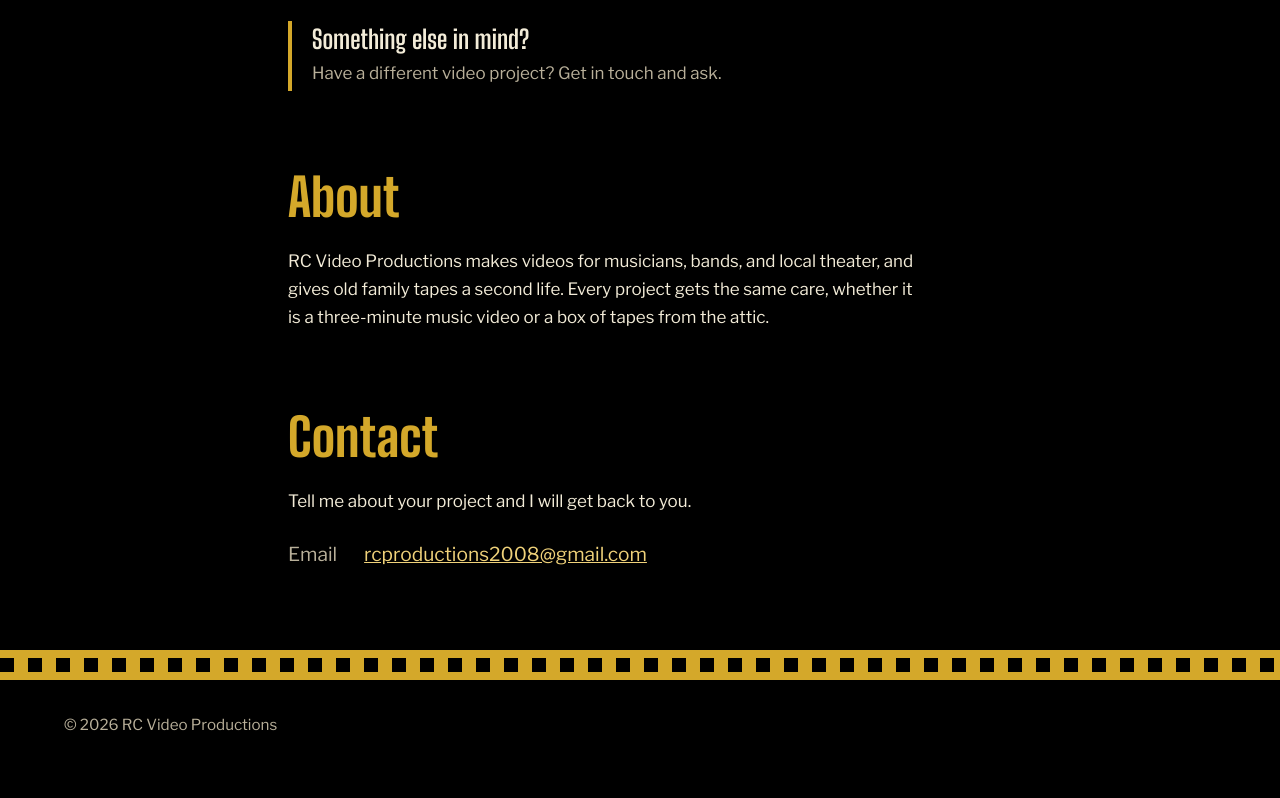
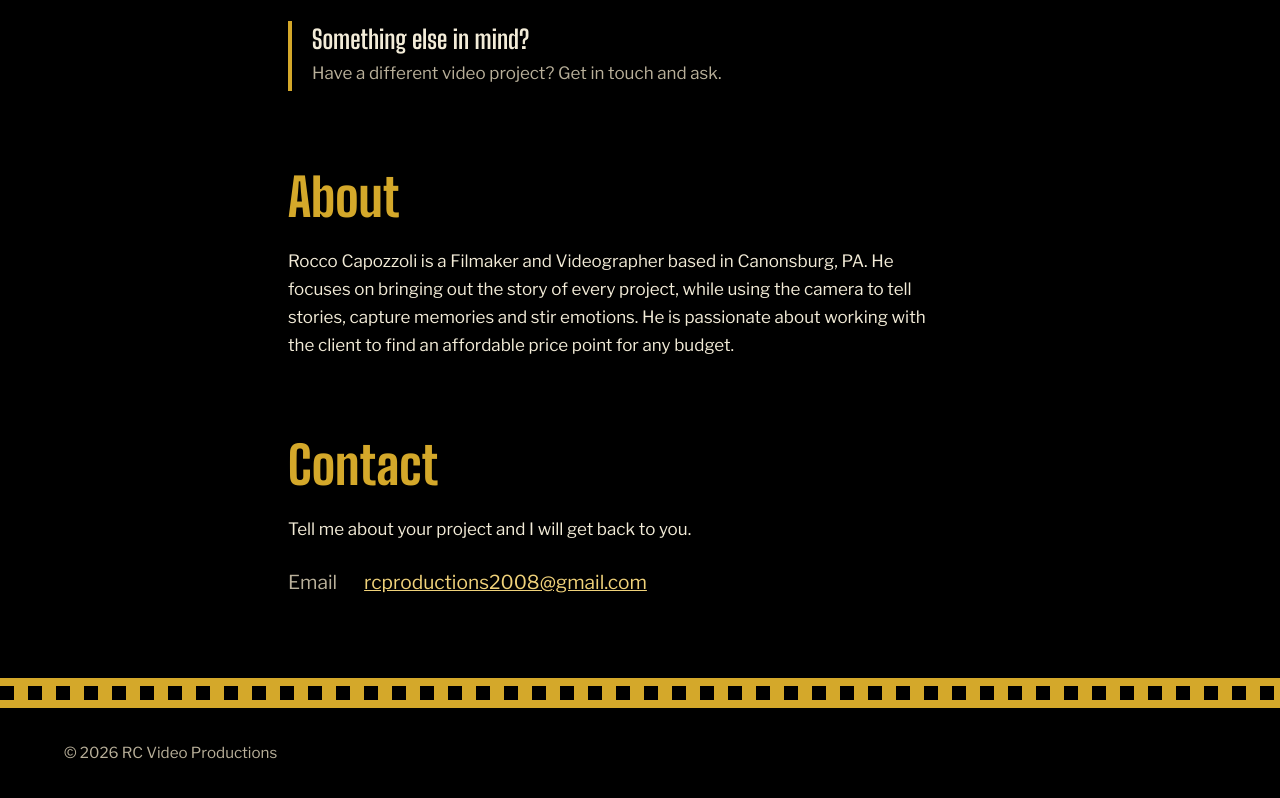
Before and after one commit to roccocapozzoli8-png/personal-site, a plain HTML site: page index.html in a window 1280 px wide. Shown: the part 1357-2155 px from the top of the page. Before the commit the page ends 2127 px from the top, so only its background shows below. Drawn offline with nearby package versions, Linux system fonts and the light colour scheme.

Commit message:
updated bio

```diff
--- a/index.html
+++ b/index.html
@@ -68,7 +68,7 @@
     <section id="about" class="block">
       <h2>About</h2>
       <!-- TODO: edit this bio with your own story -->
-      <p class="bio">RC Video Productions makes videos for musicians, bands, and local theater, and gives old family tapes a second life. Every project gets the same care, whether it is a three-minute music video or a box of tapes from the attic.</p>
+      <p class="bio">Rocco Capozzoli is a Filmaker and Videographer based in Canonsburg, PA. He focuses on bringing out the story of every project, while using the camera to tell stories, capture memories and stir emotions. He is passionate about working with the client to find an affordable price point for any budget.</p>
     </section>
 
     <section id="contact" class="block">
```
